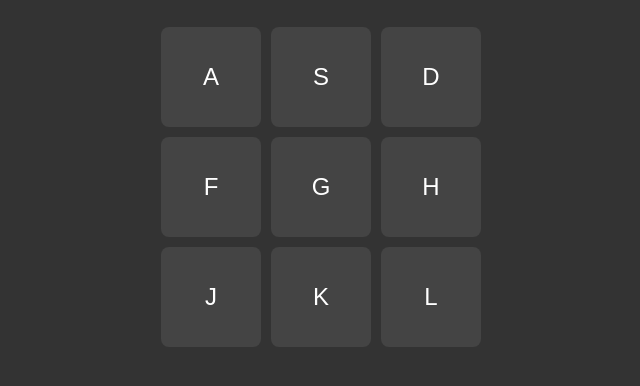
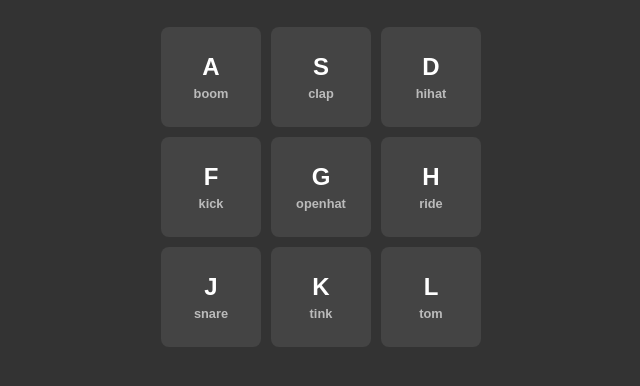
Before and after one commit to nvs581/30Days_JavaScript, a plain HTML site: page Day1_JavaScript_Drum_Kit/index.html in a window 1280 px wide. Shown: the part 264-650 px from the top of the page, without its empty margins (319-959 px from the left). Drawn offline with Linux system fonts and the light colour scheme.

Commit message:
add sound text

```diff
--- a/Day1_JavaScript_Drum_Kit/index.html
+++ b/Day1_JavaScript_Drum_Kit/index.html
@@ -10,15 +10,33 @@
 <h1>Drum Kit</h1>
 
   <div class="keys">
-    <div class="key" data-key="65">A </div>
-    <div class="key" data-key="83">S</div>
-    <div class="key" data-key="68">D</div>
-    <div class="key" data-key="70">F</div>
-    <div class="key" data-key="71">G</div>
-    <div class="key" data-key="72">H</div>
-    <div class="key" data-key="74">J</div>
-    <div class="key" data-key="75">K</div>
-    <div class="key" data-key="76">L</div>
+    <div class="key" data-key="65">A
+        <span class="sound">boom</span>
+    </div>
+    <div class="key" data-key="83">S
+        <span class="sound">clap</span>
+    </div>
+    <div class="key" data-key="68">D
+        <span class="sound">hihat</span>
+    </div>
+    <div class="key" data-key="70">F
+        <span class="sound">kick</span>
+    </div>
+    <div class="key" data-key="71">G
+        <span class="sound">openhat</span>
+    </div>
+    <div class="key" data-key="72">H
+        <span class="sound">ride</span>
+    </div>
+    <div class="key" data-key="74">J
+        <span class="sound">snare</span>
+    </div>
+    <div class="key" data-key="75">K
+        <span class="sound">tink</span>
+    </div>
+    <div class="key" data-key="76">L
+        <span class="sound">tom</span>
+    </div>
   </div>
 
   <!-- Audio Elements -->
--- a/Day1_JavaScript_Drum_Kit/styles.css
+++ b/Day1_JavaScript_Drum_Kit/styles.css
@@ -23,12 +23,15 @@ body {
   }
 
   .key {
+    position: relative;
     width: 100px;
     height: 100px;
     display: flex;
+    flex-direction: column;
     justify-content: center;
     align-items: center;
     font-size: 24px;
+    font-weight: bold;
     border-radius: 8px;
     background-color: #444;
     transition: transform 0.1s ease, background-color 0.1s ease;
@@ -38,3 +41,9 @@ body {
     background-color: #ff4b2b;
     transform: scale(1.1);
   }
+
+  .key .sound {
+    font-size: 0.8rem;
+    color: #bbb;
+    margin-top: 5px;
+  }
```
